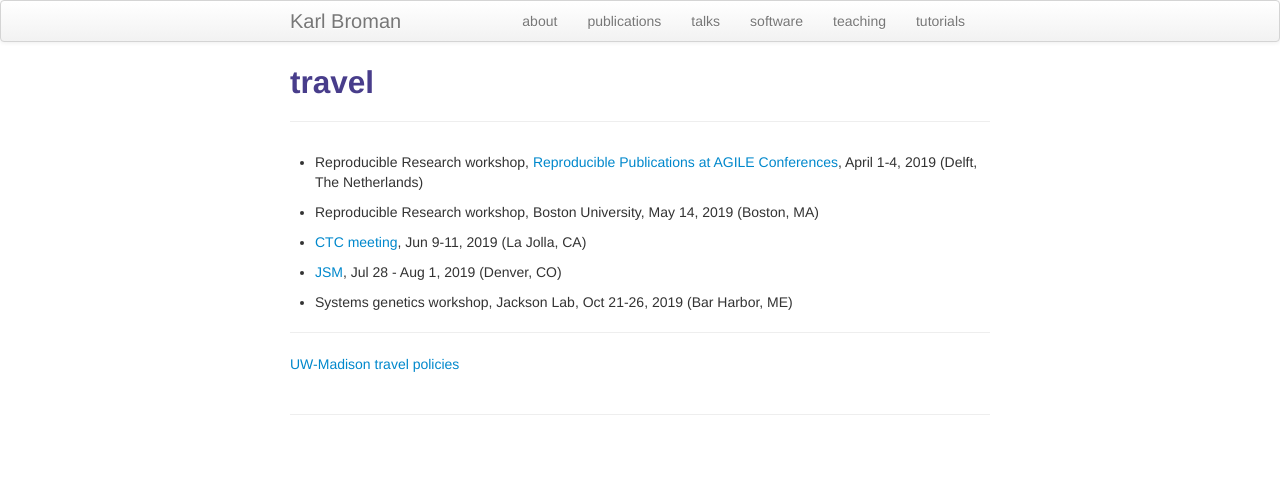
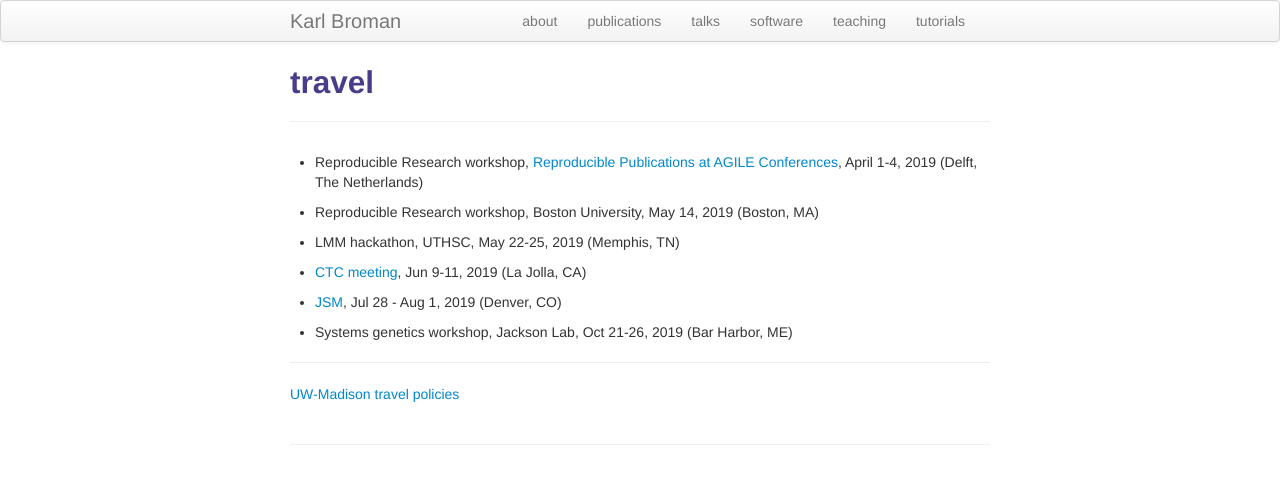
Before and after one commit to kbroman/kbroman.github.io, a Jekyll site: the page built from pages/travel.md, in a window 1280 px wide. Shown: the top 484 px of the page. Built offline with Jekyll 4.4.1, drawn with Linux system fonts in a browser that asks for light colours.

Commit message:
pages/travel: may memphis trip

```diff
--- a/pages/travel.md
+++ b/pages/travel.md
@@ -339,6 +339,8 @@ title: travel
 - Reproducible Research workshop, Boston University, May 14, 2019
   (Boston, MA)
 
+- LMM hackathon, UTHSC, May 22-25, 2019 (Memphis, TN)
+
 - [CTC meeting](http://ratgenes.org/ctc2019), Jun 9-11, 2019 (La Jolla, CA)
 
 - [JSM](https://ww2.amstat.org/meetings/jsm/2019), Jul 28 - Aug 1, 2019 (Denver, CO)
```
